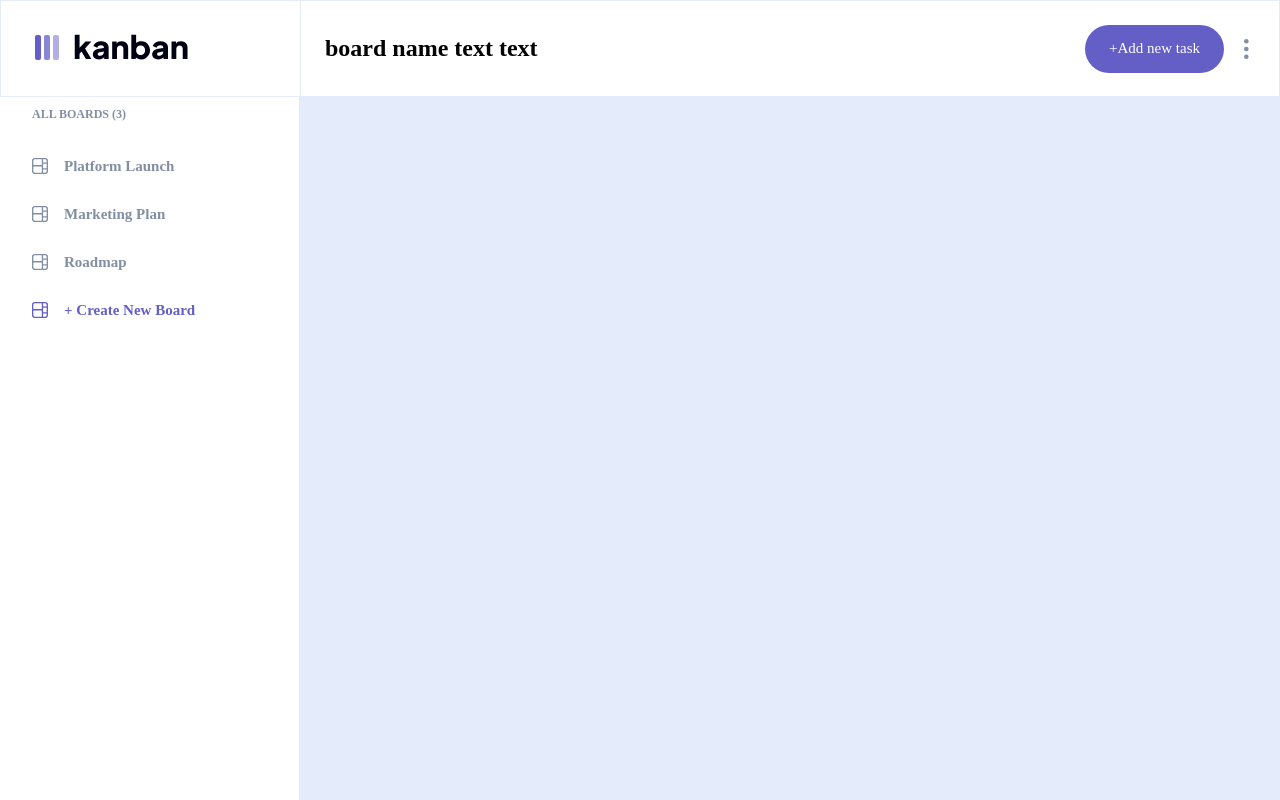
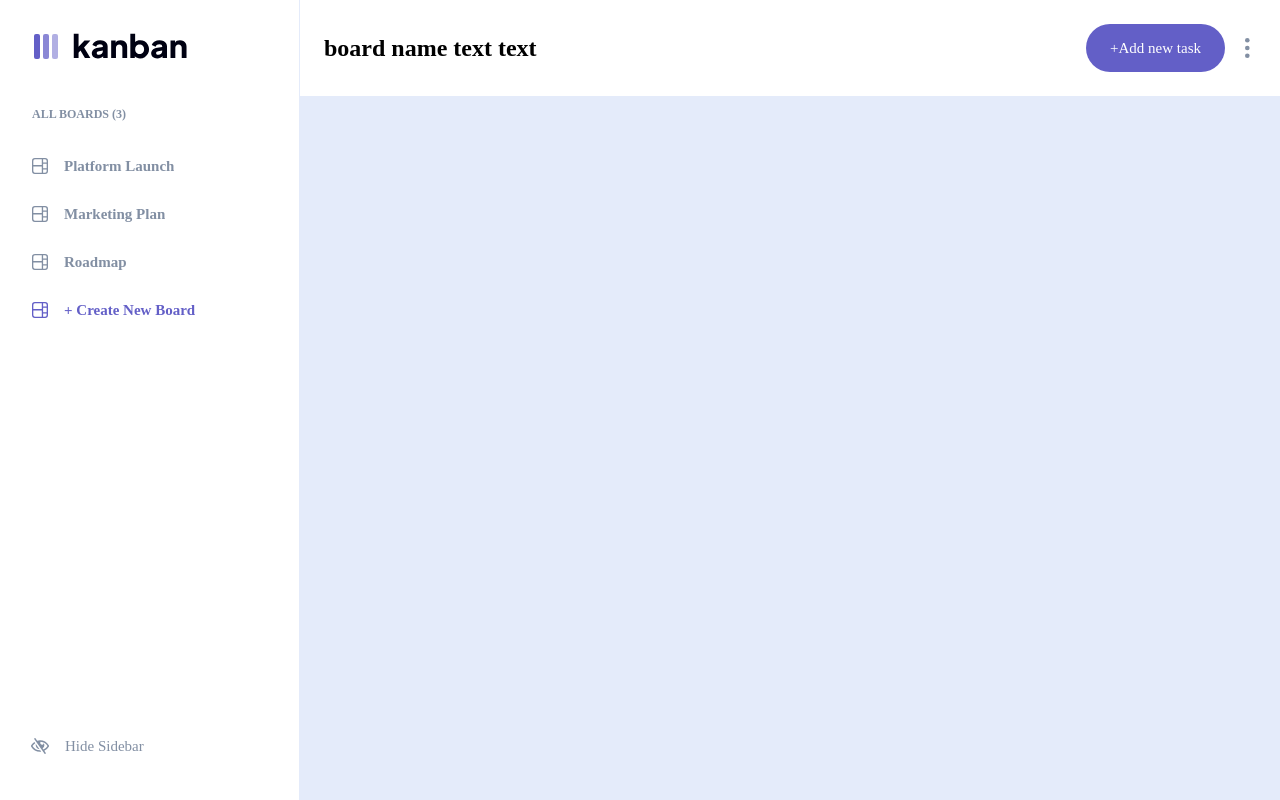
Before and after one commit to vinsonw/kanban, a React (Vite) app: page / in a window 1280 px wide. Built offline with nearby package versions, Linux system fonts and the light colour scheme.

Commit message:
feat: add show/hide sidebar toggle

```diff
--- a/src/components/BoardList/BoardList.scss
+++ b/src/components/BoardList/BoardList.scss
@@ -1,3 +1,4 @@
+@use "../../scss/" as *;
 .all-board-number {
   padding-left: 32px;
   padding-bottom: 20px;
@@ -5,4 +6,5 @@
   font-size: 12px;
   font-weight: 800;
   color: var(--kb-color-medium-gray);
+  @extend %single-line-ellipsis;
 }
--- /dev/null
+++ b/src/components/SidebarToggle/SidebarToggle.scss
@@ -0,0 +1,25 @@
+.hide-sidebar {
+  padding: 10px 20px;
+  color: var(--kb-color-medium-gray);
+  font-size: var(--kb-font-size-heading-m);
+  display: flex;
+  gap: 16px;
+  padding-left: 31px;
+  cursor: pointer;
+  transform: 0.2s color;
+  &:hover {
+    color: var(--kb-color-main-purple);
+  }
+}
+
+.show-sidebar {
+  width: 56px;
+  height: 48px;
+  cursor: pointer;
+  background-color: var(--kb-color-main-purple);
+  border-bottom-right-radius: 100px;
+  border-top-right-radius: 100px;
+  display: flex;
+  justify-content: center;
+  align-items: center;
+}
--- /dev/null
+++ b/src/components/SidebarToggle/SidebarToggle.tsx
@@ -0,0 +1,35 @@
+import "./SidebarToggle.scss";
+
+const HideSidebar = ({ onClick }: { onClick: () => void }) => {
+  return (
+    <div className="hide-sidebar" onClick={onClick}>
+      <svg width="18" height="16" xmlns="http://www.w3.org/2000/svg">
+        <path
+          d="M8.522 11.223a4.252 4.252 0 0 1-3.654-5.22l3.654 5.22ZM9 12.25A8.685 8.685 0 0 1 1.5 8a8.612 8.612 0 0 1 2.76-2.864l-.86-1.23A10.112 10.112 0 0 0 .208 7.238a1.5 1.5 0 0 0 0 1.524A10.187 10.187 0 0 0 9 13.75c.414 0 .828-.025 1.239-.074l-1-1.43A8.88 8.88 0 0 1 9 12.25Zm8.792-3.488a10.14 10.14 0 0 1-4.486 4.046l1.504 2.148a.375.375 0 0 1-.092.523l-.648.453a.375.375 0 0 1-.523-.092L3.19 1.044A.375.375 0 0 1 3.282.52L3.93.068a.375.375 0 0 1 .523.092l1.735 2.479A10.308 10.308 0 0 1 9 2.25c3.746 0 7.031 2 8.792 4.988a1.5 1.5 0 0 1 0 1.524ZM16.5 8a8.674 8.674 0 0 0-6.755-4.219A1.75 1.75 0 1 0 12.75 5v-.001a4.25 4.25 0 0 1-1.154 5.366l.834 1.192A8.641 8.641 0 0 0 16.5 8Z"
+          fill="currentColor"
+        />
+      </svg>
+      <span>Hide Sidebar</span>
+    </div>
+  );
+};
+
+const ShowSidebar = ({ onClick }: { onClick: () => void }) => {
+  return (
+    <div className="show-sidebar" onClick={onClick}>
+      <svg width="16" height="11" xmlns="http://www.w3.org/2000/svg">
+        <path
+          d="M15.815 4.434A9.055 9.055 0 0 0 8 0 9.055 9.055 0 0 0 .185 4.434a1.333 1.333 0 0 0 0 1.354A9.055 9.055 0 0 0 8 10.222c3.33 0 6.25-1.777 7.815-4.434a1.333 1.333 0 0 0 0-1.354ZM8 8.89A3.776 3.776 0 0 1 4.222 5.11 3.776 3.776 0 0 1 8 1.333a3.776 3.776 0 0 1 3.778 3.778A3.776 3.776 0 0 1 8 8.89Zm2.889-3.778a2.889 2.889 0 1 1-5.438-1.36 1.19 1.19 0 1 0 1.19-1.189H6.64a2.889 2.889 0 0 1 4.25 2.549Z"
+          fill="#FFF"
+        />
+      </svg>
+    </div>
+  );
+};
+
+const SidebarToggle = {
+  HideSidebar,
+  ShowSidebar,
+};
+
+export default SidebarToggle;
--- a/src/layout/LayoutBody.scss
+++ b/src/layout/LayoutBody.scss
@@ -3,8 +3,15 @@
   display: flex;
   .sidebar-wrapper {
     width: var(--kb-sidebar-with);
+    transition: width 0.1s;
+    overflow: hidden;
     flex-shrink: 0;
     border-right: 1px solid var(--kb-layout-border-color);
+  }
+  .show-sidebar-wrapper {
+    position: fixed;
+    bottom: 40px;
+    left: 0px;
   }
   .board-wrapper {
     flex-grow: 1;
--- a/src/layout/LayoutBody.tsx
+++ b/src/layout/LayoutBody.tsx
@@ -1,12 +1,25 @@
+import React from "react";
 import SideBar from "./Sidebar";
 import "./LayoutBody.scss";
+import SidebarToggle from "../components/SidebarToggle/SidebarToggle";
 
 const LayoutBody = () => {
+  const [sidebarExpanded, setSidebarExpanded] = React.useState(true);
   return (
     <div className="layout-body">
-      <div className="sidebar-wrapper">
-        <SideBar />
+      <div
+        className="sidebar-wrapper"
+        style={{ width: sidebarExpanded ? "" : "0px" }}
+      >
+        <SideBar onHideSideBar={() => setSidebarExpanded(false)} />
       </div>
+      {/* fixed position */}
+      {!sidebarExpanded && (
+        <div className="show-sidebar-wrapper">
+          <SidebarToggle.ShowSidebar onClick={() => setSidebarExpanded(true)} />
+        </div>
+      )}
+
       <div className="board-wrapper"></div>
     </div>
   );
--- a/src/layout/LayoutHeader.scss
+++ b/src/layout/LayoutHeader.scss
@@ -1,9 +1,6 @@
 @use "../scss/index" as *;
 
 .layout-header {
-  // debug
-  border: 1px solid var(--kb-layout-border-color);
-
   height: 97px;
   display: flex;
   align-items: center;
@@ -21,6 +18,8 @@
     flex-grow: 1;
     display: flex;
     align-items: center;
+    height: 100%;
+    border-bottom: 1px solid var(--kb-layout-border-color);
     .board-name {
       font-size: var(--kb-font-size-heading-xl);
       font-weight: 800;
--- a/src/layout/Sidebar.scss
+++ b/src/layout/Sidebar.scss
@@ -1,4 +1,10 @@
 .sidebar {
   background-color: #fff;
   height: 100%;
+  display: flex;
+  flex-direction: column;
+  .sidebar-toggle-wrapper {
+    margin-top: auto;
+    margin-bottom: 35px;
+  }
 }
--- a/src/layout/Sidebar.tsx
+++ b/src/layout/Sidebar.tsx
@@ -1,8 +1,13 @@
 import BoardList from "../components/BoardList/BoardList";
 import RawData from "../assets/data.json";
+import SidebarToggle from "../components/SidebarToggle/SidebarToggle";
 import "./Sidebar.scss";
 
-const SideBar = () => {
+interface Props {
+  onHideSideBar: () => void;
+}
+
+const SideBar = ({ onHideSideBar }: Props) => {
   return (
     <div className="sidebar">
       <div className="board-list-wrapper">
@@ -13,6 +18,11 @@
           }))}
         />
       </div>
+      {/* theme toggle */}
+      {/* sidebar toggle */}
+      <div className="sidebar-toggle-wrapper">
+        <SidebarToggle.HideSidebar onClick={onHideSideBar} />
+      </div>
     </div>
   );
 };
```
Also changed, not shown: src/components/ThemeToggle/ThemeToggle.tsx (added).
